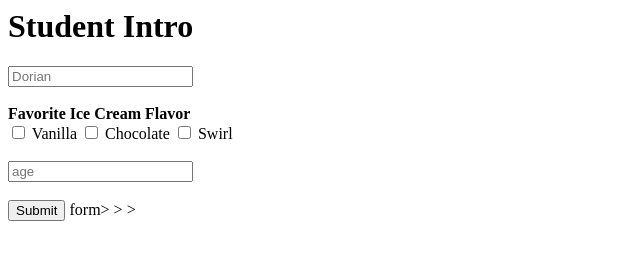
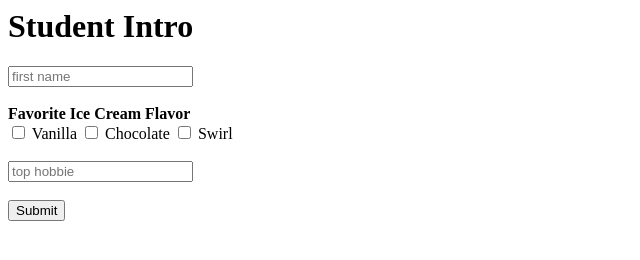
Before and after one commit to knightmoves-schools/006-tab-index-dorianvelazquez, a website: page index.html in a window 1280 px wide. Shown: the whole page, without its empty margins (0-640 px from the left). Drawn offline with Linux system fonts and the light colour scheme.

Commit message:
Update index.html
jj

```diff
--- a/index.html
+++ b/index.html
@@ -7,7 +7,7 @@
 
 <h1>Student Intro</h1>
 
-            <input type="text" placeholder="Dorian" tabindex="2">
+<input type="text" placeholder="first name" tabindex="2">
 <br/><br/>
 
 <strong>Favorite Ice Cream Flavor</strong>
@@ -26,11 +26,7 @@
 <label for="swirl-icecream">Swirl</label>
 <br/><br/>
 
-<input type="text" placeholder="age" tabindex="1">
+<input type="text" placeholder="top hobbie" tabindex="1">
 <br/><br/>
 
 <button type="submit" tabindex+="6">Submit</button>
-        form>
-            >
-
-            >
```
Lines whose indentation alone changed are shown as unchanged.
